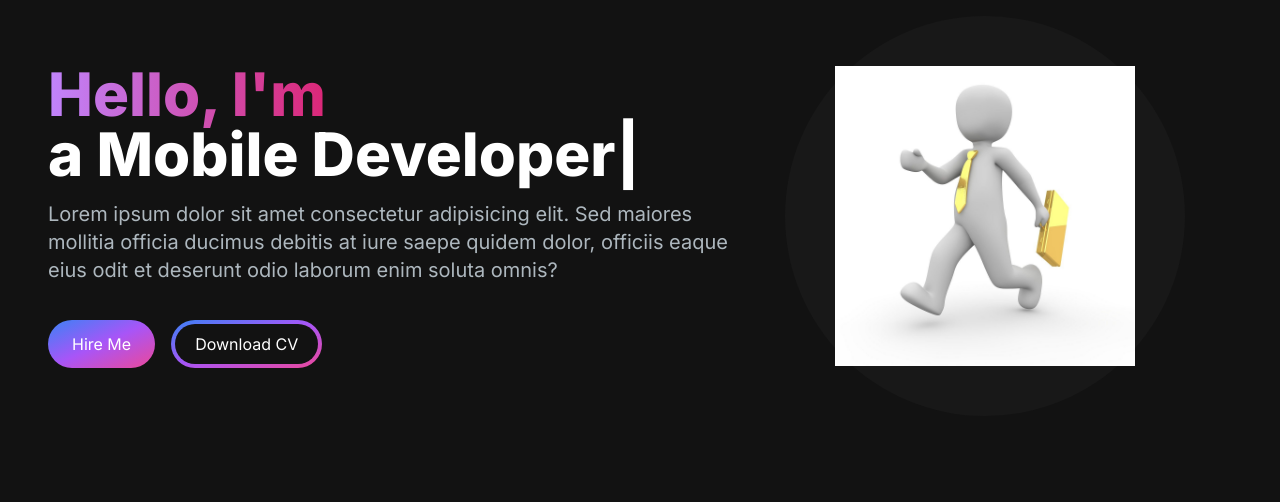
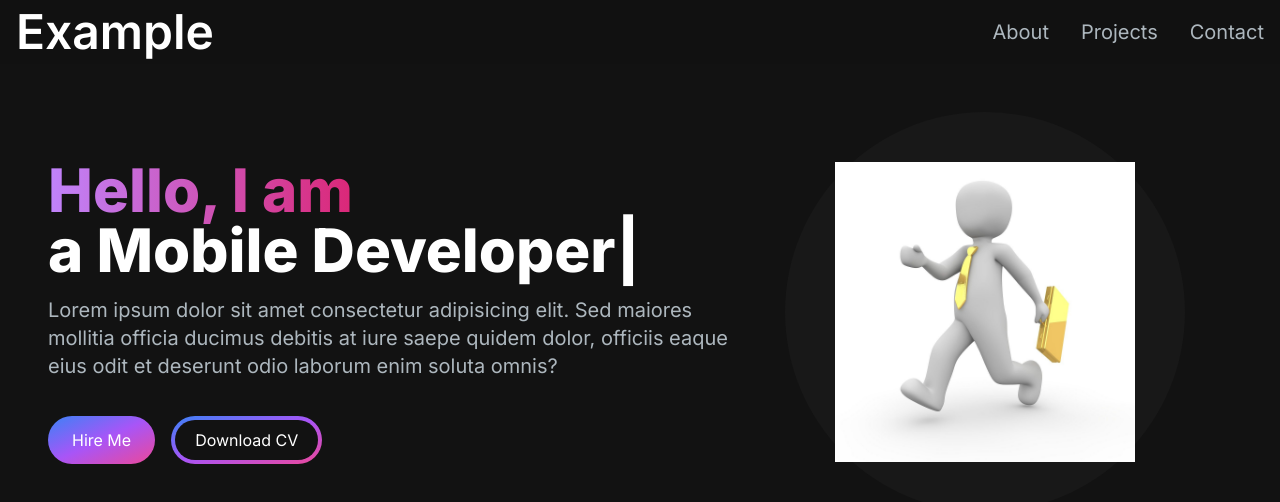
Before and after one commit to FunKodeT/M4PNJSPortfolio, a Next.js app: page / in a window 1280 px wide. Shown: the top 502 px of the page. Built offline with nearby package versions, Linux system fonts and the light colour scheme.

Commit message:
2.0; Paused Video Tutorial>Part2 00:39:29 @ 20240625 16:51; See: README.md for change log;

```diff
--- a/package.json
+++ b/package.json
@@ -9,6 +9,7 @@
     "lint": "next lint"
   },
   "dependencies": {
+    "@heroicons/react": "^2.1.4",
     "next": "14.2.4",
     "react": "^18",
     "react-dom": "^18",
--- a/src/app/components/HeroSection.jsx
+++ b/src/app/components/HeroSection.jsx
@@ -34,7 +34,7 @@
 				<div className="col-span-7 place-self-center text-center sm:text-left">
 					<h1 className="text-white mb-4 text-4xl sm:text-5xl lg:text-6xl font-extrabold">
 						<span className="text-transparent bg-clip-text bg-gradient-to-r from-purple-400 to-pink-600">
-							Hello, I'm{' '}
+							Hello, I am{' '}
 						</span>
 						{/* Matthew */}
 						<br />
--- /dev/null
+++ b/src/app/components/NavLink.jsx
@@ -0,0 +1,13 @@
+import Link from 'next/link';
+
+const NavLink = ({href, title}) => {
+	return (
+		<Link
+			href={href}
+			className="block py-2 pl-3 pr-4 text-[#adb7be] sm:text-xl rounded md:p-0 hover:text-white">
+			{title}
+		</Link>
+	);
+};
+
+export default NavLink;
--- /dev/null
+++ b/src/app/components/Navbar.jsx
@@ -0,0 +1,71 @@
+'use client';
+import Link from 'next/link';
+import React, {useState} from 'react';
+import NavLink from './NavLink';
+import {Bars3Icon, XMarkIcon} from '@heroicons/react/24/solid';
+
+const navLinks = [
+	{
+		title: 'About',
+		path: '#about',
+	},
+	{
+		title: 'Projects',
+		path: '#projects',
+	},
+	{
+		title: 'Contact',
+		path: '#contact',
+	},
+];
+
+const Navbar = () => {
+	const [navbarOpen, setNavbarOpen] = useState(false);
+
+	return (
+		<nav className="fixed top-0 left-0 right-0 z-10 bg-[#121212] bg-opacity-90">
+			<div className="flex flex-wrap items-center justify-between mx-auto px-4 py-2">
+				<Link
+					href={'/'}
+					className="text-2xl md:text-5xl text-white font-semibold">
+					Example
+				</Link>
+				<div className="mobile-menu block md:hidden">
+					{navbarOpen ? (
+						<button
+							onClick={() => setNavbarOpen(true)}
+							className="flex items-center px-3 py-2 border rounded border-slate-200 text-slate-200 hover:text-white hover:border-white">
+							<Bars3Icon className="h-5 w-5" />
+						</button>
+					) : (
+						<button
+							onClick={() => setNavbarOpen(false)}
+							className="flex items-center px-3 py-2 border rounded border-slate-200 text-slate-200 hover:text-white hover:border-white">
+							<XMarkIcon className="h-5 w-5" />
+						</button>
+					)}
+				</div>
+				<div className="menu hidden md:block md:w-auto" id="navbar">
+					{/* hidden md:block */}
+					<ul className="flex p-4 md:p-0 md:flex-row md:space-x-8 mt-0">
+						{navLinks.map((link, index) => (
+							<li key={index}>
+								<NavLink href={link.path} title={link.title} />
+								{/* {link.title}</NavLink> */}
+							</li>
+						))}
+						{/* <li>
+							<Link
+								href={'#about'}
+								className="block py-2 pl-3 pr-4 text-[#adb7be] sm:text-xl rounded md:p-0 hover:text-white">
+								About
+							</Link>
+						</li> */}
+					</ul>
+				</div>
+			</div>
+		</nav>
+	);
+};
+
+export default Navbar;
--- a/src/app/page.js
+++ b/src/app/page.js
@@ -1,5 +1,6 @@
 import Image from 'next/image';
 import HeroSection from './components/HeroSection';
+import Navbar from './components/Navbar';
 
 export default function Home() {
 	return (
@@ -10,8 +11,9 @@
 			px-12
 			py-4 */
 		>
+			<Navbar />
 			<div
-				class="container mx-auto
+				class="container mt-24 mx-auto
 			px-12
 			py-4">
 				<HeroSection />
```
Also changed, not shown: 2 other files (tests, documents, lock files or other folders).
